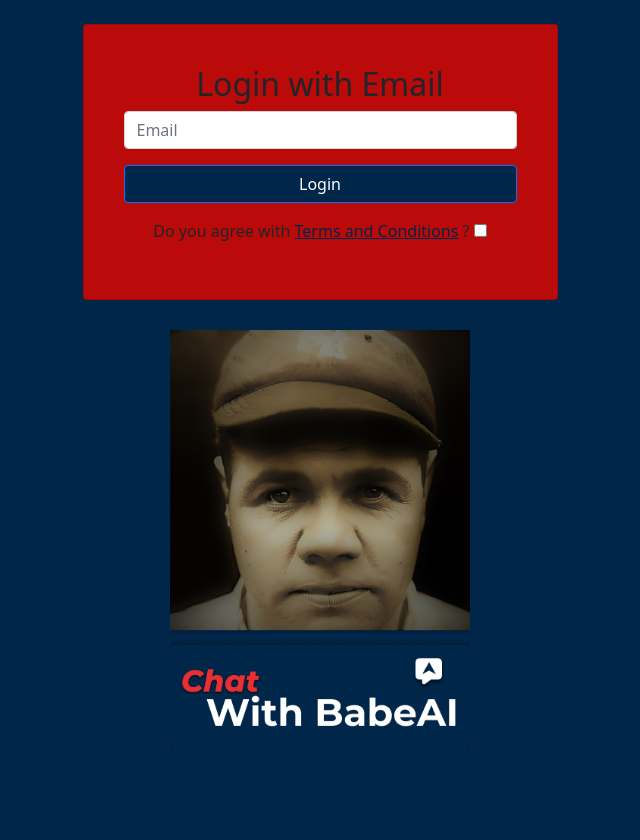
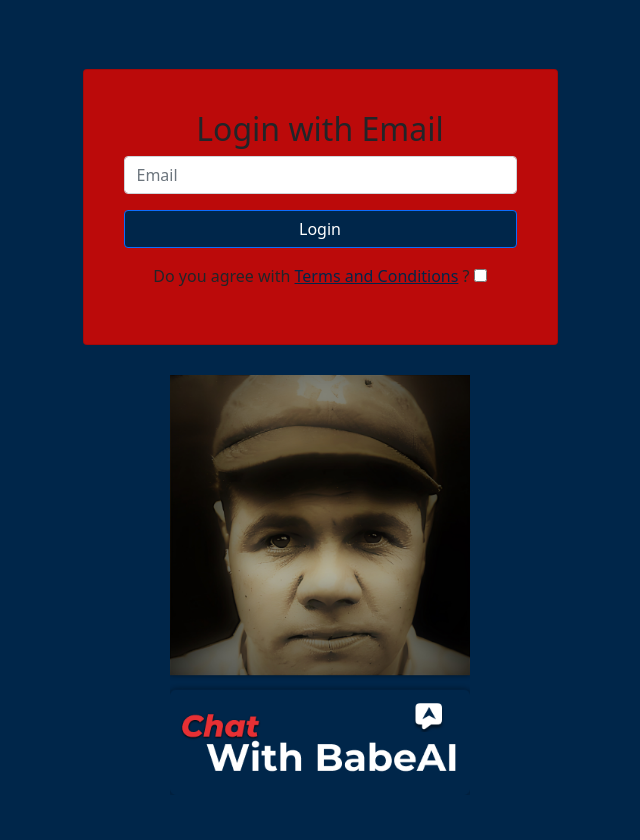
Before and after one commit to engr2243/baseball_chatbot, a Flask app: page /login/ in a window 1280 px wide. Shown: the whole page, without its empty margins (320-960 px from the left). Before the commit the page ends 727 px from the top, so only its background shows below. Run offline with Flask 2, Linux system fonts and the light colour scheme; some libraries are stand-ins or nearby versions.

Commit message:
modified:   database.db 	modified:   templates/base.html

```diff
--- a/templates/base.html
+++ b/templates/base.html
@@ -5,12 +5,6 @@
     <style>
         .bg-image-with-color  {
             background-color: #00264a;
-            /* background-image: url(../static/images/background.png);
-            background-position: center;
-            background-repeat: no-repeat;
-            background-position-y: 300px;
-            background-size: 500px 100%;
-            background-attachment: fixed; */
         }
 
     </style>
@@ -25,7 +19,7 @@
 </head>
 
 <body class="bg-image-with-color">
-    <div class="container-fluid">
+    <div class="container-fluid" style="padding: 45px;">
         {% block content%}
         {% endblock %}
         <img src="../static/images/background.png" style="margin:auto; padding-top:30px; width:300px;display:block" />
```
Also changed, not shown: database.db.
